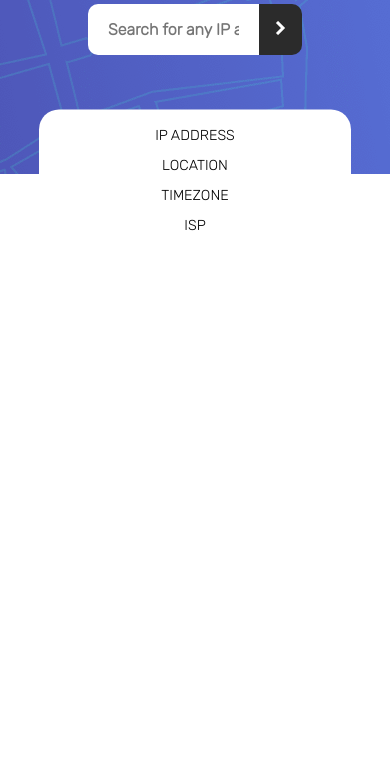
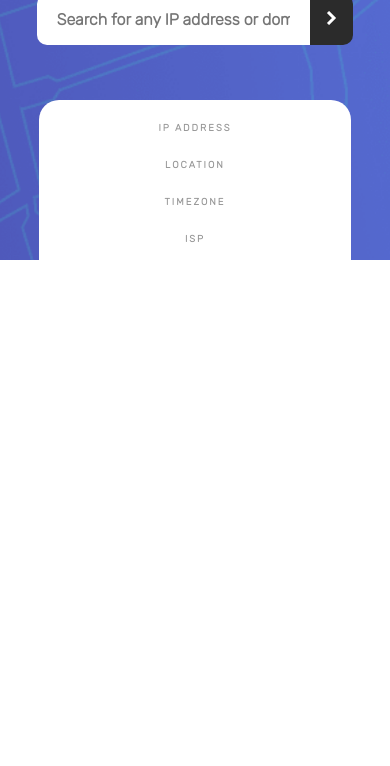
Before and after one commit to mprabs/IP-Tracker, a plain HTML site: page index.html in a window 390 px wide. Shown: the part 78-844 px from the top of the page. Drawn offline with nearby package versions, Linux system fonts and the light colour scheme; no server answers.

Commit message:
design changes

```diff
--- a/css/style.css
+++ b/css/style.css
@@ -7,7 +7,7 @@
 }
 
 #mapid {
-    height: 70vh;
+    height: 60vh;
     position: relative;
 }
 
@@ -20,8 +20,9 @@
     background-image: url(../images/pattern-bg.png);
     background-repeat: no-repeat;
     background-position: center center;
+    background-size: cover;
     text-align: center;
-    height: 30vh;
+    height: 40vh;
     width: 100%;
     padding-bottom: 6.25rem;
 }
@@ -34,6 +35,8 @@ h1 {
 
 h3 {
     font-size: 1.25rem;
+    margin-top: 1rem;
+    font-weight: 700;
 }
 
 input {
@@ -81,19 +84,22 @@ form img {
     display: flex;
     position: absolute;
     left: 50%;
-    transform: translateX(-50%) translateY(-50%);
+    transform: translateX(-50%) translateY(-30%);
     min-height: 9.5rem;
     z-index: 99999;
     margin-top: 6.25rem;
     align-items: center;
     justify-content: space-between;
-    padding: 0 3%;
+    padding-left: 3%;
 }
 
 .infos #item label {
     text-transform: uppercase;
     text-align: left;
-    font-size: 0.9rem;
+    font-size: 0.6rem;
+    font-weight: bold;
+    color: hsl(0, 0%, 59%);
+    letter-spacing: 2px;
 }
 
 .infos #item {
@@ -117,7 +123,7 @@ form img {
         flex-direction: column;
         text-align: center;
         padding: 1rem 0;
-        transform: translateX(-50%) translateY(-30%);
+        transform: translateX(-50%) translateY(-25%);
     }
 
     .infos #item {
@@ -127,4 +133,18 @@ form img {
     #item:not(:first-child)::before {
         display: none;
     }
+
+    h3 {
+        margin-top: 0.5rem;
+    }
+
+    h1 {
+        font-size: 1.5rem;
+    }
 }
+
+@media screen and (max-width: 500px) {
+    input {
+        width: 80%;
+    }
+}
```
